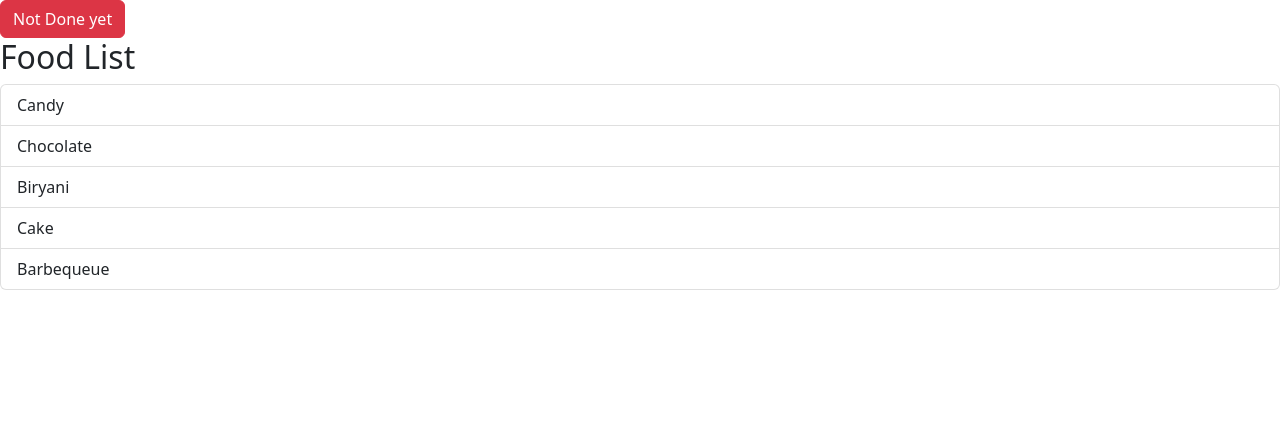
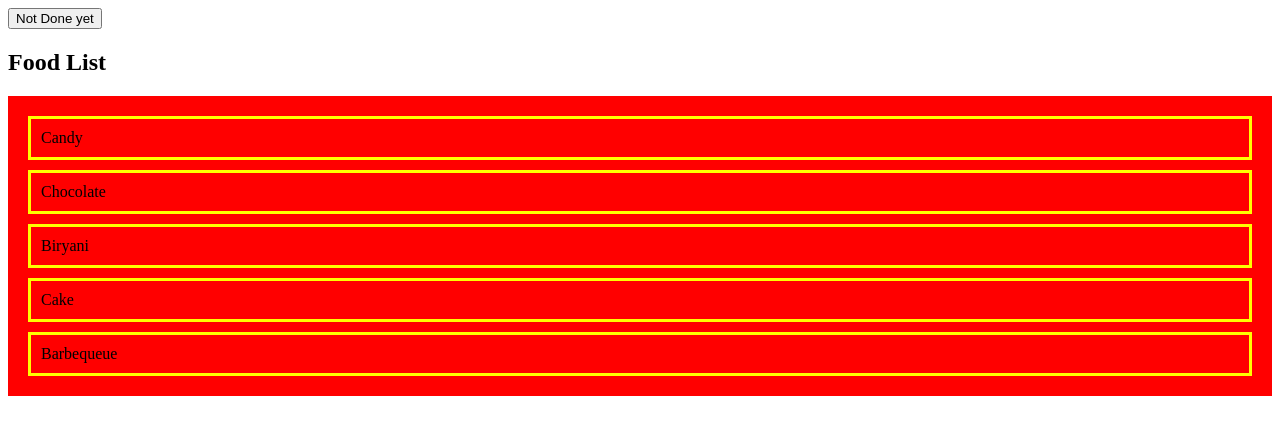
Before and after one commit to kazirumi/react_practice_mosh, a React (Vite) app: page / in a window 1280 px wide. Shown: the top 434 px of the page. Built offline with nearby package versions, Linux system fonts and the light colour scheme.

Commit message:
ádding css module wise

```diff
--- /dev/null
+++ b/src/App.css
@@ -0,0 +1,6 @@
+.list-group{
+    background-color: blue;
+    list-style: none;
+    padding: 10px 10px 10px 10px;
+
+}
--- a/src/App.tsx
+++ b/src/App.tsx
@@ -2,6 +2,7 @@ import { useState } from "react";
 import ListGroup from "./components/ListGroup";
 import Alert from "./components/Alert";
 import Button from "./components/Button";
+import './App.css'
 
 function App() {
   let [items, setItems] = useState([
@@ -25,9 +26,12 @@ function App() {
 
   return (
     <div>
-      <Button button_type="danger" onClick={handleBtnClick}>
-        Not Done yet
-      </Button>
+      <div className="">
+        <Button button_type="danger" onClick={handleBtnClick}>
+          Not Done yet
+        </Button>
+      </div>
+
       {showAlert && (
         <Alert
           onClose={() => {
--- a/src/components/ListGroup.tsx
+++ b/src/components/ListGroup/ListGroup.tsx
@@ -1,4 +1,6 @@
 import { useState } from "react";
+import styles from "./ListGroups.module.css";
+
 interface Props {
   items: string[];
   heading: string;
@@ -12,13 +14,13 @@ function ListGroup({ items, heading, onSelectItem }: Props) {
     <>
       <h2>{heading} List</h2>
       {items.length === 0 && <p className="text-danger">No item found</p>}
-      <ul className="list-group">
+      <ul className={styles.listGroup}>
         {items.map((item, index) => (
           <li
             className={
               selectedIndex === index
-                ? "list-group-item active"
-                : "list-group-item"
+                ?[styles.listGroupItem,styles.active].join(" ")
+                : styles.listGroupItem
             }
             key={item}
             onClick={() => {
--- /dev/null
+++ b/src/components/ListGroup/ListGroups.module.css
@@ -0,0 +1,19 @@
+.listGroupItem{
+    border: solid;
+    border-color: yellow;
+    margin: 10px 10px 10px 10px;
+    padding: 10px 10px 10px 10px;
+
+
+}
+
+.listGroup{
+    background-color: red;
+    list-style: none;
+    padding: 10px 10px 10px 10px;
+
+}
+
+.active{
+    background-color: orange;
+}
--- /dev/null
+++ b/src/components/ListGroup/index.tsx
@@ -0,0 +1,4 @@
+import ListGroup from "./ListGroup";
+
+
+export default ListGroup;
```
Also changed, not shown: src/main.tsx (+7 -7 lines).
